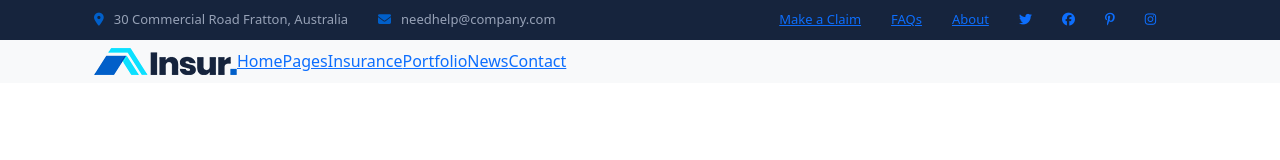
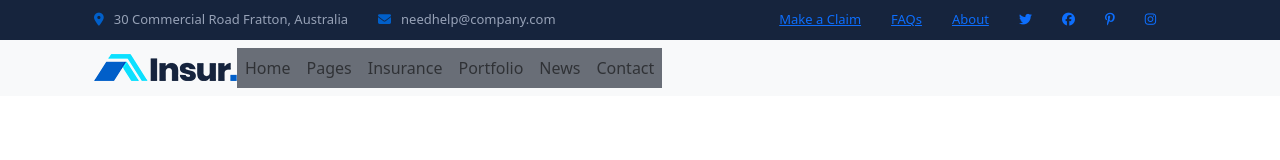
Before and after one commit to Poonam1233/insurance-website, a website built with webpack: page src/index.html in a window 1280 px wide. Built offline with nearby package versions, Linux system fonts and the light colour scheme.

Commit message:
2 files modified

```diff
--- a/src/index.html
+++ b/src/index.html
@@ -78,12 +78,12 @@
 
         <div class="collapse navbar-collapse">
           <ul class="nav navbar-nav">
-          <li class="nav-item"><a href="#" class="nav-item">Home</a></li>
-          <li class="nav-item"><a href="#" class="nav-item">Pages</a></li>
-          <li class="nav-item"><a href="#" class="nav-item">Insurance</a></li>
-          <li class="nav-item"><a href="#" class="nav-item">Portfolio</a></li>
-          <li class="nav-item"><a href="#" class="nav-item">News</a></li>
-          <li class="nav-item"><a href="#" class="nav-item">Contact</a></li>
+          <li class="nav-item"><a href="#" class="nav-link">Home</a></li>
+          <li class="nav-item"><a href="#" class="nav-link">Pages</a></li>
+          <li class="nav-item"><a href="#" class="nav-link">Insurance</a></li>
+          <li class="nav-item"><a href="#" class="nav-link">Portfolio</a></li>
+          <li class="nav-item"><a href="#" class="nav-link">News</a></li>
+          <li class="nav-item"><a href="#" class="nav-link">Contact</a></li>
           </ul>
         </div>
 
--- a/src/style.css
+++ b/src/style.css
@@ -54,6 +54,6 @@ a:hover {
   background-color: #fff !important;
 }
 
-.collapse {
-  display: block;
+.navbar-nav {
+  background-color: #696e77;
 }
```
